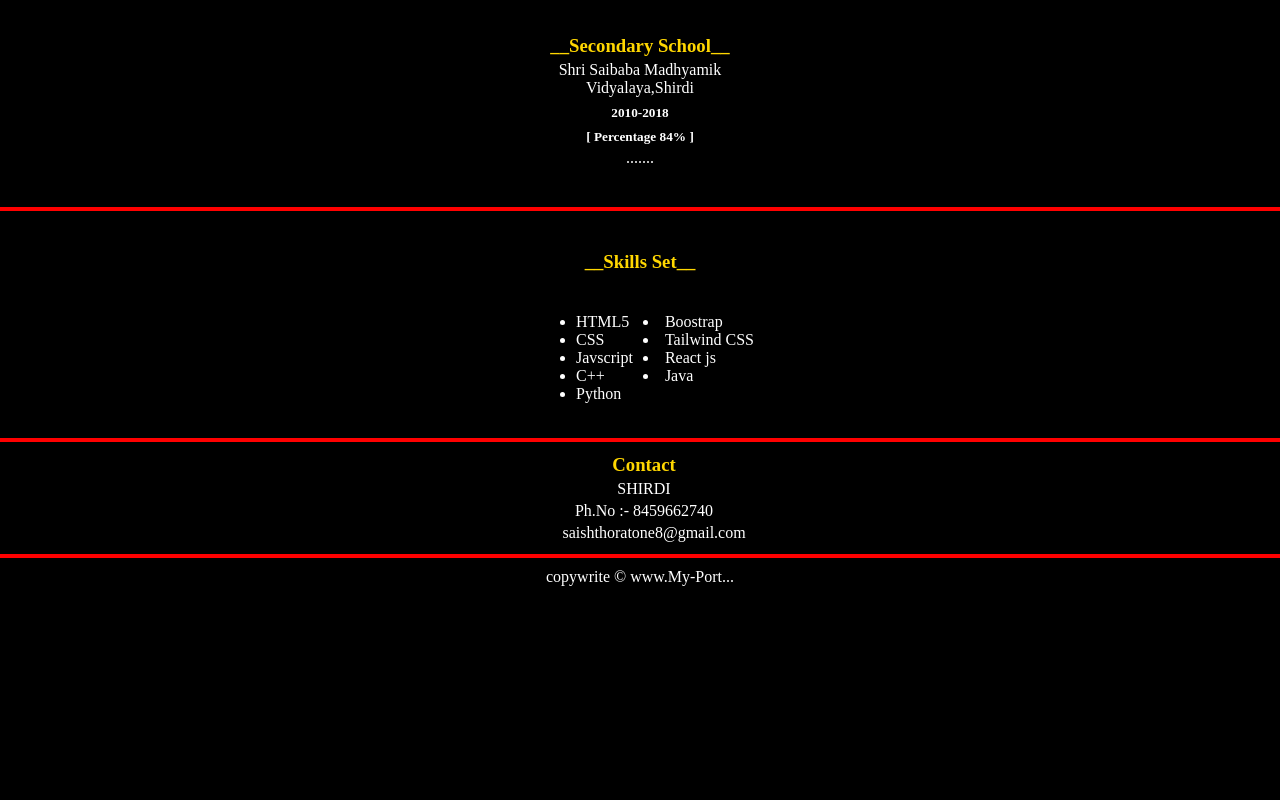
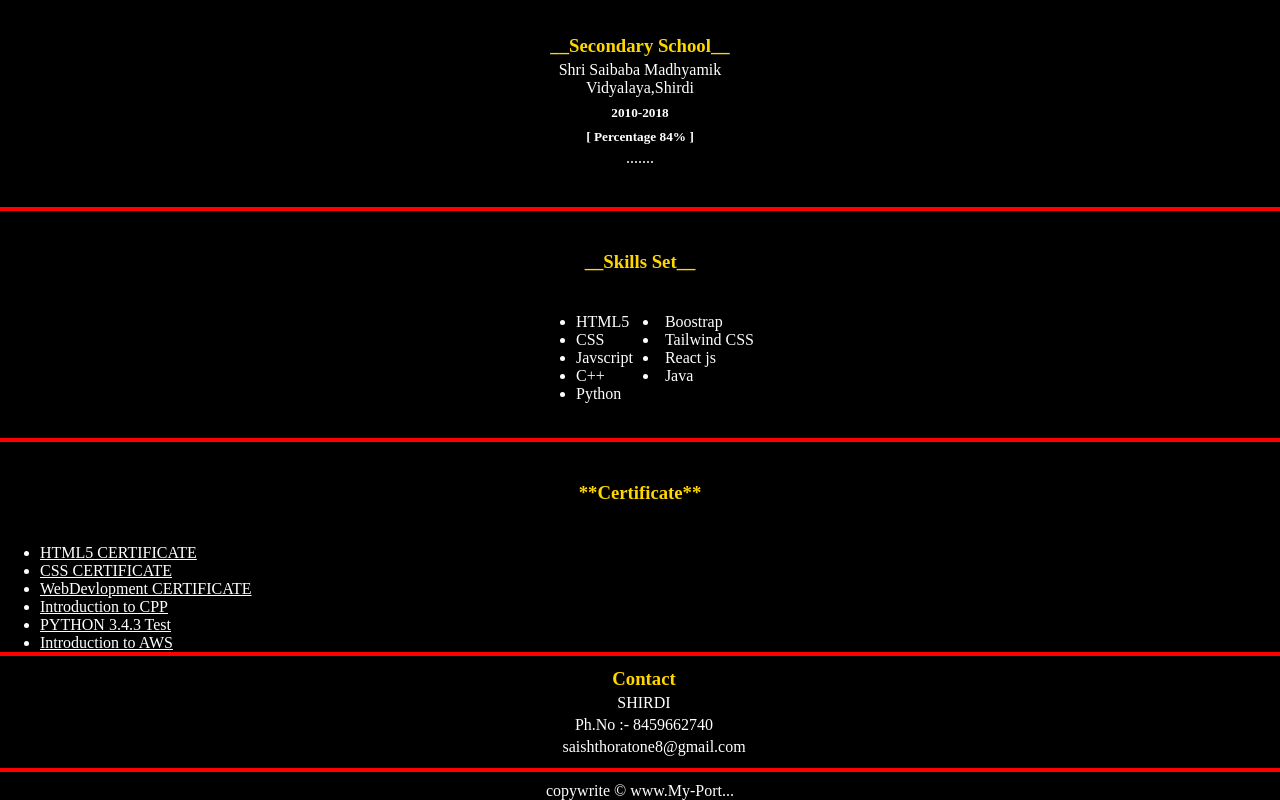
Before and after one commit to git-saish-18/MY-Portfolio, a plain HTML site: page index.html in a window 1280 px wide. Shown: the part 591-1391 px from the top of the page. Before the commit the page ends 1177 px from the top, so only its background shows below. Drawn offline with Linux system fonts and the light colour scheme.

Commit message:
Update index.html

```diff
--- a/index.html
+++ b/index.html
@@ -103,6 +103,27 @@
     </div>
     <hr class ="hr" color="red">
     <hr class ="hr" color="red">
+    <h3 class="edu">**Certificate**</h3>
+    <div class="Certificate">
+      <div>
+        <ul>
+          <li><a href="html_simpleL_certificate.pdf">HTML5 CERTIFICATE</a></li>
+            <li><a href="CSS_GL_certificate.pdf">CSS CERTIFICATE</a></li>
+            <li><a href="certificate_webdevlopment_devtown.pdf">WebDevlopment CERTIFICATE</a></li>
+          </li>
+        </ul>
+        </div>
+
+        <div>
+          <ul>
+          <li><a href="C++_simpleL_certificate.pdf">Introduction to CPP</a></li>
+          <li><a href="PYTHON_SPOKENTUTORIAL_IITBOMBAY.pdf">PYTHON 3.4.3 Test</a></li>
+          <li><a href="AWS_CERTIFICATE..pdf">Introduction to AWS</a></li>
+        </ul>
+      </div>
+    </div>
+    <hr class ="hr" color="red">
+    <hr class ="hr" color="red">
 
     <div class="contact">
       <h3 class="h3">Contact</h3>
```
